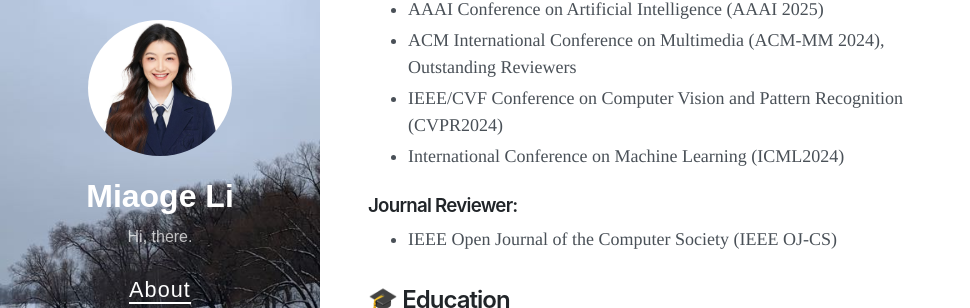
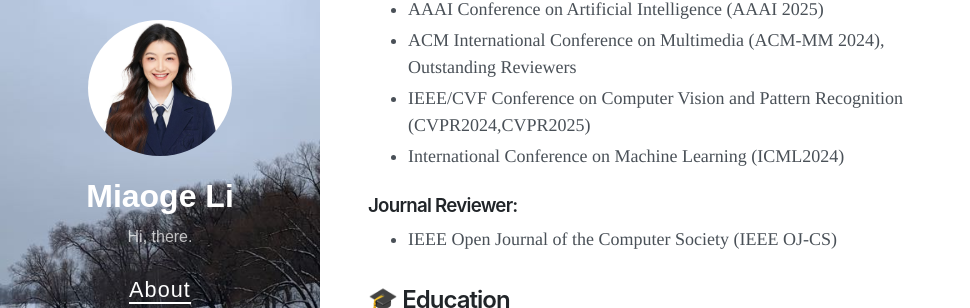
Before and after one commit to keepgoingjkg/keepgoingjkg.github.io, a Jekyll site: the page built from about.md, in a window 1280 px wide and 900 px high, scrolled down 759 px. Shown: the part 221-529 px from the top of the window, without its empty margins (0-970 px from the left). Built offline with Jekyll 4.4.1, drawn with Linux system fonts in a browser that asks for light colours; nearby versions of some CDN libraries.

Commit message:
Update about.md

```diff
--- a/about.md
+++ b/about.md
@@ -30,7 +30,7 @@
 - International Conference on Learning Representations (ICLR 2025)
 - AAAI Conference on Artificial Intelligence (AAAI 2025)
 - ACM International Conference on Multimedia (ACM-MM 2024), Outstanding Reviewers
-- IEEE/CVF Conference on Computer Vision and Pattern Recognition (CVPR2024)
+- IEEE/CVF Conference on Computer Vision and Pattern Recognition (CVPR2024,CVPR2025)
 - International Conference on Machine Learning (ICML2024)
 
 ### Journal Reviewer:
```
